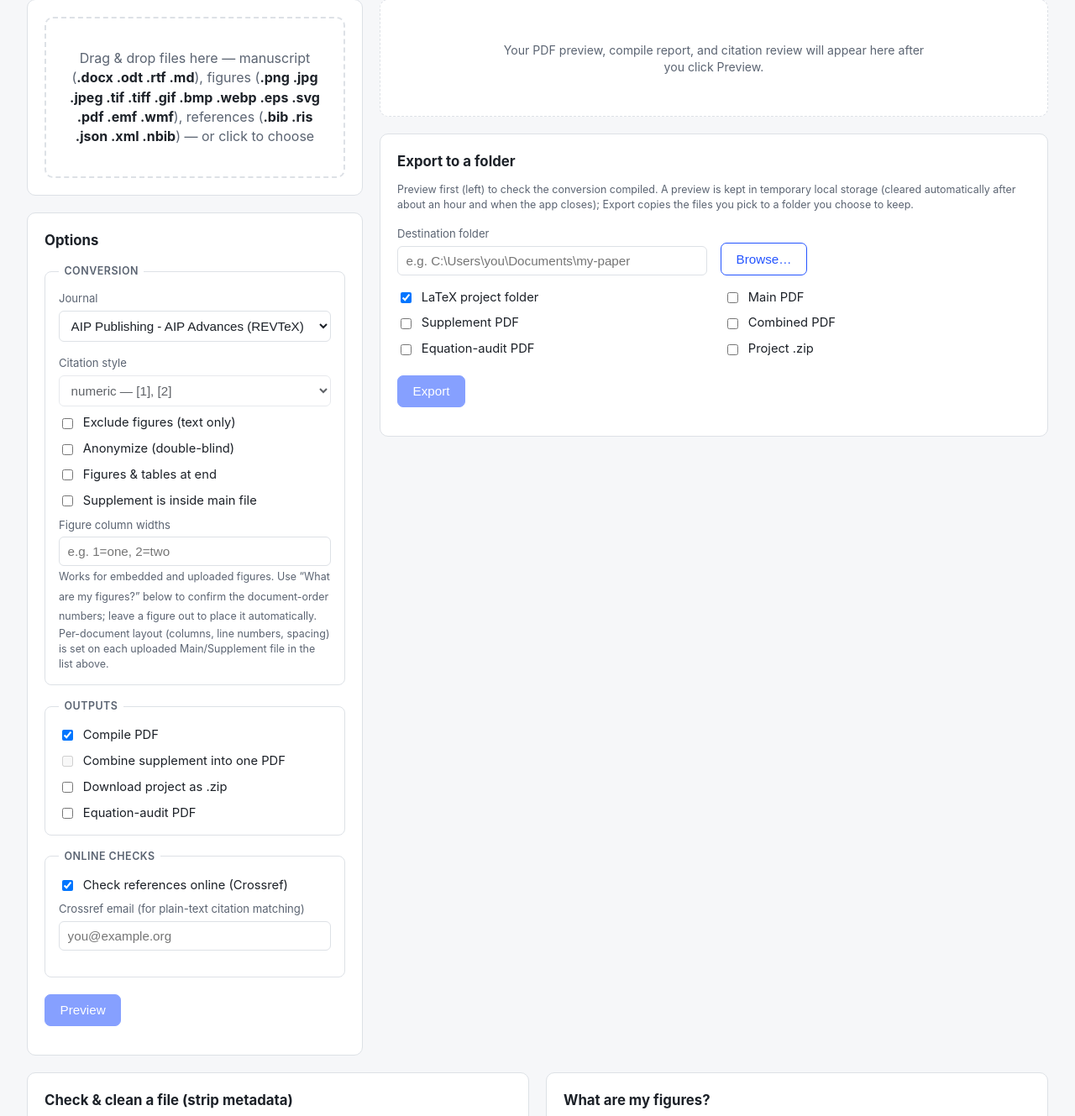
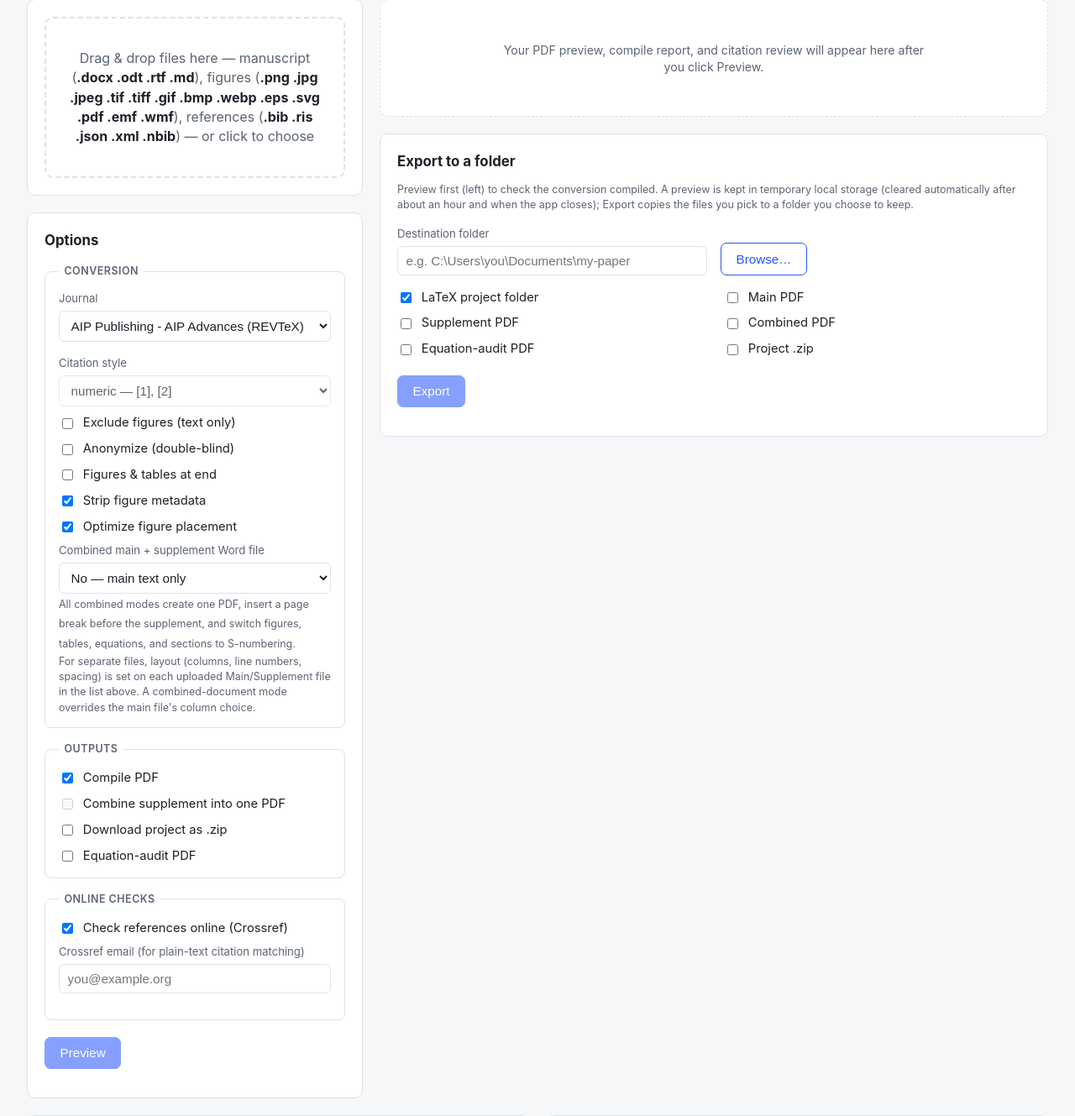
Before and after one commit to pquarterman17/LaTeXtify, a FastAPI app: page / in a window 1280 px wide. Shown: the part 105-1434 px from the top of the page at 84% size. Run offline with FastAPI, Linux system fonts and the light colour scheme; parts of the project's set-up code (start-up, migrations or seed data) failed here and were passed over; some libraries are stand-ins or nearby versions.

Commit message:
feat: add merged manuscript GUI controls

```diff
--- a/latextify/emit/figures_copy.py
+++ b/latextify/emit/figures_copy.py
@@ -43,6 +43,7 @@ def _copy_figures(
     prefix: str = "",
     strip_metadata: bool = True,
     placements: FigurePlacements | None = None,
+    optimize_placement: bool = True,
 ) -> tuple[dict[int, str], tuple[Figure, ...], tuple[EmitWarning, ...]]:
     """Prepare each figure's resolved file for LaTeX inclusion in ``figures_dir``.
 
@@ -106,7 +107,7 @@ def _copy_figures(
         placement = placement_for(placements, prefix, figure.number)
         if outcome.dest_path.is_file() and not figure.in_table:
             wide = placement == "two" or (
-                placement == "auto" and _is_wide_figure(outcome.dest_path)
+                placement == "auto" and optimize_placement and _is_wide_figure(outcome.dest_path)
             )
             figure = replace(figure, wide=wide)
         elif placement == "two":
--- a/latextify/emit/supplement.py
+++ b/latextify/emit/supplement.py
@@ -148,6 +148,7 @@ def emit_supplement(
     strip_figure_metadata: bool = True,
     vector_figures: bool = False,
     figure_placements: FigurePlacements | None = None,
+    optimize_figure_placement: bool = True,
 ) -> tuple[SupplementResult, list[RefEntry]]:
     """Emit the supplementary-material project (plan item 21).
 
@@ -204,6 +205,7 @@ def emit_supplement(
             vector_figures=vector_figures,
             prefix="S",
             placements=figure_placements,
+            optimize_placement=optimize_figure_placement,
         )
 
     si_raw_tex = si_body_result.tex.replace("\r\n", "\n").replace("\r", "\n")
--- a/latextify/gui/static/app.js
+++ b/latextify/gui/static/app.js
@@ -1,8 +1,5 @@
-/* LaTeXtify GUI — main application logic (split from index.html; served at
-   /static/app.js). Buildless vanilla JS: no imports, no build step. The
-   reference-review panel lives in review.js; the two files talk through the
-   window.LTXApp / window.LTXReview namespaces (load order does not matter —
-   each is only dereferenced inside event handlers). */
+/* LaTeXtify GUI main application logic. Buildless vanilla JS; specialized
+   panels communicate through small window.LTX* namespaces. */
 (function () {
   "use strict";
 
@@ -30,14 +27,13 @@
   const optPdf = el("opt-pdf"), optCombine = el("opt-combine"), optZip = el("opt-zip"),
     optNoFigs = el("opt-nofigs"), optAudit = el("opt-audit"), optCheckRefs = el("opt-checkrefs"),
     optAnon = el("opt-anonymize"), optFigsEnd = el("opt-figsend"),
-    optInlineSupp = el("opt-inline-supp"), figureColumns = el("figure-columns");
+    optStripMetadata = el("opt-strip-metadata"), optOptimizeFigures = el("opt-optimize-figures"),
+    mergedLayout = el("merged-layout");
   const convertBtn = el("convert-btn");
   const statusEl = el("status");
   const errorBox = el("error-box");
 
-  // Advertise the real accepted formats from the same lists role detection
-  // uses, and keep the file picker's filter in sync (one source of truth —
-  // the server's upload allowlists mirror these).
+  // Keep the displayed formats, role detection, and file picker in sync.
   el("dropzone-text").innerHTML =
     "Drag &amp; drop files here — manuscript (<strong>." + MANUSCRIPT_EXTS.join(" .") +
     "</strong>), figures (<strong>." + IMAGE_EXTS.join(" .") + "</strong>), references (<strong>." +
@@ -49,18 +45,16 @@
       .join(",")
   );
 
-  // Each entry: {file, role, number}. `number` only meaningful for figures.
   let entries = [];
   let journals = [];
-  // Token for the most recent successful preview; the Export step copies THAT
-  // result's artifacts. Cleared whenever inputs change so a stale preview can
-  // never be exported (you must re-preview first).
+  // Cleared on input changes so Export cannot copy a stale preview.
   let lastExportToken = null;
   // Citation-style override state (plan item 4): a pick that differs from the
   // journal's declared default blocks conversion until confirmed or reverted;
   // a confirmed override holds until the journal changes.
   let citationOverridePending = false;
   let citationConfirmedJournal = null;
+  let figurePlacement;
 
   const ext = (name) => (name.split(".").pop() || "").toLowerCase();
   const setStatus = (t) => { statusEl.textContent = t || ""; };
@@ -144,6 +138,7 @@
       numInput.addEventListener("change", () => {
         const v = parseInt(numInput.value, 10);
         entry.number = Number.isFinite(v) && v > 0 ? v : null;
+        figurePlacement.sync();
         invalidatePreview();
       });
       numTd.appendChild(numInput);
@@ -171,6 +166,7 @@
       }
     });
     filelist.classList.toggle("hidden", entries.length === 0);
+    figurePlacement.sync();
   }
 
   // Per-document layout mini-panel (plan item 6): a second table row under a
@@ -240,11 +236,12 @@
     optCombine.disabled = !hasSupp;
     if (!hasSupp) optCombine.checked = false;
     optCombine.title = hasSupp ? "" : "Add a file with the Supplement role to enable.";
-    optInlineSupp.disabled = hasSupp;
-    if (hasSupp) optInlineSupp.checked = false;
-    optInlineSupp.title = hasSupp ? "Remove the separate Supplement file to enable." : "";
-    optFigsEnd.disabled = optInlineSupp.checked;
-    if (optInlineSupp.checked) optFigsEnd.checked = false;
+    mergedLayout.disabled = hasSupp;
+    if (hasSupp) mergedLayout.value = "none";
+    mergedLayout.title = hasSupp ? "Remove the separate Supplement file to enable." : "";
+    const inlineSupplement = mergedLayout.value !== "none";
+    optFigsEnd.disabled = inlineSupplement;
+    if (inlineSupplement) optFigsEnd.checked = false;
     const figsStaged = entries.some(
       (x) => x.role === "figure" || x.role === "figures_pdf"
     );
@@ -260,6 +257,16 @@
     // (inputs changed), review.js hides the now-stale corrections UI.
     window.LTXReview.reset();
   }
+
+  figurePlacement = window.LTXFigurePlacement.create({
+    getMainFile: () => {
+      const main = entries.find((entry) => entry.role === "main");
+      return main ? main.file : null;
+    },
+    getUploadedFigures: () => entries.filter((entry) => entry.role === "figure")
+      .map((entry) => ({ number: entry.number, name: entry.file.name })),
+    invalidate: invalidatePreview,
+  });
 
 
   // -- dropzone + input wiring --
@@ -356,14 +363,14 @@
   // it changes what the conversion emits, so a prior preview no longer applies).
   [
     citationSelect, optPdf, optCombine, optZip,
-    optAudit, optCheckRefs, optAnon, optFigsEnd, optInlineSupp,
+    optAudit, optCheckRefs, optAnon, optFigsEnd, mergedLayout,
+    optStripMetadata, optOptimizeFigures,
   ].forEach((ctrl) => ctrl.addEventListener("change", invalidatePreview));
   optNoFigs.addEventListener("change", invalidatePreview);
   optNoFigs.addEventListener("change", updateOptionState);
-  optInlineSupp.addEventListener("change", updateOptionState);
+  mergedLayout.addEventListener("change", updateOptionState);
   citationSelect.addEventListener("change", onCitationChange);
   crossrefEmail.addEventListener("input", invalidatePreview);
-  figureColumns.addEventListener("input", invalidatePreview);
 
   function buildFormData() {
     const fd = new FormData();
@@ -388,7 +395,10 @@
     const bundle = entries.find((x) => x.role === "figures_pdf");
     if (bundle) fd.append("figures_pdf", bundle.file);
     const mainLayout = main.layout || defaultLayout();
-    fd.append("main_columns", mainLayout.columns || "default");
+    const mergedMode = mergedLayout.value;
+    const mainColumns = mergedMode === "wordlike" ? "one" :
+      (mergedMode === "two_two" || mergedMode === "two_one" ? "two" : mainLayout.columns);
+    fd.append("main_columns", mainColumns || "default");
     fd.append("main_line_numbers", mainLayout.linenos ? "true" : "false");
     fd.append("main_double_spacing", mainLayout.dblspace ? "true" : "false");
     if (supplement) {
@@ -405,8 +415,12 @@
     fd.append("check_references", optCheckRefs.checked ? "true" : "false");
     fd.append("anonymize", optAnon.checked ? "true" : "false");
     fd.append("figures_at_end", optFigsEnd.checked ? "true" : "false");
-    fd.append("inline_supplement", optInlineSupp.checked ? "true" : "false");
-    if (figureColumns.value.trim()) fd.append("figure_columns", figureColumns.value.trim());
+    fd.append("inline_supplement", mergedMode !== "none" ? "true" : "false");
+    fd.append("inline_supplement_columns", mergedMode === "two_one" ? "one" : "same");
+    fd.append("strip_figure_metadata", optStripMetadata.checked ? "true" : "false");
+    fd.append("optimize_figure_placement", optOptimizeFigures.checked ? "true" : "false");
+    const manualPlacements = figurePlacement.serialize();
+    if (manualPlacements) fd.append("figure_columns", manualPlacements);
     // Preview never exports — the Export button copies the previewed result via
     // its export_token (see /api/export).
     return fd;
--- /dev/null
+++ b/latextify/gui/static/figure-placement.js
@@ -0,0 +1,115 @@
+/* Per-figure width picker for the main conversion form.
+
+   The controller inventories the selected manuscript through /api/figures,
+   merges in separately uploaded replacements by number, and serializes only
+   manual choices. The conversion pipeline remains the source of truth for
+   Automatic placement. */
+(function () {
+  "use strict";
+
+  const el = (id) => document.getElementById(id);
+
+  function create(config) {
+    const panel = el("figure-placement-panel");
+    const status = el("figure-placement-status");
+    const tableBody = el("figure-placement-body");
+    let inventoriedMain = null;
+    let inventory = [];
+    let requestNumber = 0;
+    const choices = new Map();
+
+    function combinedFigures() {
+      const uploaded = new Map(
+        config.getUploadedFigures().filter((fig) => fig.number > 0)
+          .map((fig) => [fig.number, fig.name])
+      );
+      const figures = new Map(inventory.map((fig) => [fig.number, fig]));
+      uploaded.forEach((name, number) => {
+        if (!figures.has(number)) figures.set(number, { number, caption: "", source: name });
+      });
+      return { uploaded, ordered: Array.from(figures.values()).sort((a, b) => a.number - b.number) };
+    }
+
+    function render() {
+      const main = config.getMainFile();
+      const { uploaded, ordered } = combinedFigures();
+      tableBody.replaceChildren();
+      ordered.forEach((fig) => {
+        const row = document.createElement("tr");
+        const number = document.createElement("td");
+        number.textContent = String(fig.number);
+        const description = document.createElement("td");
+        const replacement = uploaded.get(fig.number);
+        description.textContent = replacement || fig.caption || fig.source || "Embedded figure";
+        if (replacement && fig.caption) description.title = fig.caption;
+        const width = document.createElement("td");
+        const select = document.createElement("select");
+        [["auto", "Automatic"], ["one", "1 column"], ["two", "2 columns"]]
+          .forEach(([value, label]) => {
+            const option = document.createElement("option");
+            option.value = value; option.textContent = label;
+            if ((choices.get(fig.number) || "auto") === value) option.selected = true;
+            select.appendChild(option);
+          });
+        select.setAttribute("aria-label", "Width for figure " + fig.number);
+        select.addEventListener("change", () => {
+          if (select.value === "auto") choices.delete(fig.number);
+          else choices.set(fig.number, select.value);
+          config.invalidate();
+        });
+        width.appendChild(select);
+        row.append(number, description, width);
+        tableBody.appendChild(row);
+      });
+      panel.classList.toggle("hidden", !main);
+      if (ordered.length && !status.textContent.startsWith("Reading")) {
+        status.textContent = ordered.length + " figure" +
+          (ordered.length === 1 ? "" : "s") + " found. Choose each width below.";
+      } else if (!ordered.length && main && !status.textContent.startsWith("Reading")) {
+        status.textContent = "No figures found in the selected manuscript.";
+      }
+    }
+
+    async function sync() {
+      const main = config.getMainFile();
+      if (!main) {
+        requestNumber += 1;
+        inventoriedMain = null; inventory = []; choices.clear();
+        status.textContent = ""; render();
+        return;
+      }
+      if (inventoriedMain === main) { render(); return; }
+      inventoriedMain = main;
+      inventory = [];
+      choices.clear();
+      const request = ++requestNumber;
+      status.textContent = "Reading figures from " + main.name + "…";
+      render();
+      const form = new FormData();
+      form.append("main", main);
+      try {
+        const response = await fetch("/api/figures", { method: "POST", body: form });
+        const body = await response.json();
+        if (!response.ok) throw new Error(body.detail || "could not inspect figures");
+        if (request !== requestNumber || inventoriedMain !== main) return;
+        inventory = body.figures || [];
+        status.textContent = "";
+        render();
+      } catch (err) {
+        if (request !== requestNumber) return;
+        status.textContent = "Could not list embedded figures automatically: " + err.message +
+          ". Uploaded figure numbers can still be set below.";
+        render();
+      }
+    }
+
+    function serialize() {
+      return Array.from(choices.entries()).sort((a, b) => a[0] - b[0])
+        .map(([number, mode]) => number + "=" + mode).join(",");
+    }
+
+    return { sync, serialize };
+  }
+
+  window.LTXFigurePlacement = { create };
+})();
--- a/latextify/gui/static/index.html
+++ b/latextify/gui/static/index.html
@@ -54,17 +54,32 @@
         <label class="checkbox-row" title="Emit a text-only project: embedded and dropped-in figure files are skipped and figure anchors are removed from the LaTeX."><input id="opt-nofigs" type="checkbox" /> Exclude figures (text only)</label>
         <label class="checkbox-row" title="Double-blind review copy: the author/affiliation block is replaced with a placeholder and the acknowledgments section is removed from the body. The paper.yaml sidecar keeps the real authors for later."><input id="opt-anonymize" type="checkbox" /> Anonymize (double-blind)</label>
         <label class="checkbox-row" title="Gather figure and table floats after the references (endfloat package), as several publishers require at submission."><input id="opt-figsend" type="checkbox" /> Figures &amp; tables at end</label>
-        <label class="checkbox-row" title="The main Word file contains its Supplementary Material after a matching heading. Start it on a new page in the same PDF and switch to S-numbering."><input id="opt-inline-supp" type="checkbox" /> Supplement is inside main file</label>
+        <label class="checkbox-row" title="Remove EXIF, GPS, camera, and authoring metadata from exported raster figures without changing their pixels."><input id="opt-strip-metadata" type="checkbox" checked /> Strip figure metadata</label>
+        <label class="checkbox-row" title="Automatically use a two-column float for wide figures that do not have a manual choice below."><input id="opt-optimize-figures" type="checkbox" checked /> Optimize figure placement</label>
       </div>
       <div class="controls">
         <div class="field">
-          <label for="figure-columns">Figure column widths</label>
-          <input id="figure-columns" type="text" placeholder="e.g. 1=one, 2=two" title="Use document-order figure numbers. Omitted figures are placed automatically." />
-          <span class="hint">Works for embedded and uploaded figures. Use “What are my figures?” below to confirm the document-order numbers; leave a figure out to place it automatically.</span>
+          <label for="merged-layout">Combined main + supplement Word file</label>
+          <select id="merged-layout" title="Use this when one Word file contains the main manuscript followed by a conventional Supplementary Information heading.">
+            <option value="none">No — main text only</option>
+            <option value="wordlike">Single-column throughout (closest to Word)</option>
+            <option value="two_two">Main two columns; supplement two columns</option>
+            <option value="two_one">Main two columns; supplement one column</option>
+          </select>
+          <span class="hint">All combined modes create one PDF, insert a page break before the supplement, and switch figures, tables, equations, and sections to S-numbering.</span>
         </div>
       </div>
+      <div id="figure-placement-panel" class="figure-placement-panel hidden">
+        <div class="field-heading">Figure column widths</div>
+        <div id="figure-placement-status" class="hint"></div>
+        <table class="figure-placement-table">
+          <thead><tr><th>Figure</th><th>Caption / source</th><th>Width</th></tr></thead>
+          <tbody id="figure-placement-body"></tbody>
+        </table>
+        <p class="hint">A manual choice wins over automatic placement. “Automatic” uses the wide-figure check only when Optimize figure placement is on.</p>
+      </div>
       <div id="nofigs-warning" class="hint hidden">“Exclude figures” is on while figure files are staged — those files will be ignored.</div>
-      <p class="hint">Per-document layout (columns, line numbers, spacing) is set on each uploaded Main/Supplement file in the list above.</p>
+      <p class="hint">For separate files, layout (columns, line numbers, spacing) is set on each uploaded Main/Supplement file in the list above. A combined-document mode overrides the main file's column choice.</p>
     </fieldset>
 
     <fieldset class="opt-group">
@@ -247,6 +262,7 @@
   </div>
 </main>
 
+<script src="/static/figure-placement.js"></script>
 <script src="/static/app.js"></script>
 <script src="/static/results.js"></script>
 <script src="/static/export.js"></script>
--- a/latextify/gui/static/style.css
+++ b/latextify/gui/static/style.css
@@ -144,6 +144,22 @@ fieldset.opt-group legend {
 .checkbox-row { display: flex; align-items: center; gap: 0.55rem; font-size: 0.92rem; }
 .checkbox-row input { width: auto; }
 .hint { font-size: 0.78rem; color: var(--muted); margin: 0.15rem 0 0; }
+.field-heading { font-size: 0.82rem; color: var(--muted); margin-bottom: 0.3rem; }
+.figure-placement-panel { margin-top: 0.9rem; }
+.figure-placement-table {
+  width: 100%; border-collapse: collapse; margin-top: 0.45rem; font-size: 0.85rem;
+}
+.figure-placement-table th {
+  text-align: left; color: var(--muted); font-size: 0.74rem; font-weight: 600;
+  text-transform: uppercase; padding: 0.3rem 0.4rem; border-bottom: 1px solid var(--border);
+}
+.figure-placement-table td {
+  padding: 0.4rem; border-bottom: 1px solid var(--border); vertical-align: middle;
+}
+.figure-placement-table td:nth-child(1) { width: 3.5rem; }
+.figure-placement-table td:nth-child(2) { word-break: break-word; }
+.figure-placement-table td:nth-child(3) { width: 8rem; }
+.figure-placement-table select { padding: 0.35rem 0.4rem; font-size: 0.82rem; }
 
 .actions { margin-top: 1.25rem; display: flex; gap: 0.75rem; flex-wrap: wrap; }
 button {
```
Also changed, not shown: latextify/emit/figures_stage.py (+9 -1 lines), latextify/emit/inline_supplement.py (+20 -3 lines), latextify/emit/project.py (+9 -9 lines), latextify/gui/convert_routes.py (+8 -7 lines), tests/test_figure_placement.py (+15 -0 lines), tests/test_gui.py (+86 -5 lines), tests/test_inline_supplement.py (+17 -0 lines), README.md, latextify/kit/README-OFFLINE.md.
